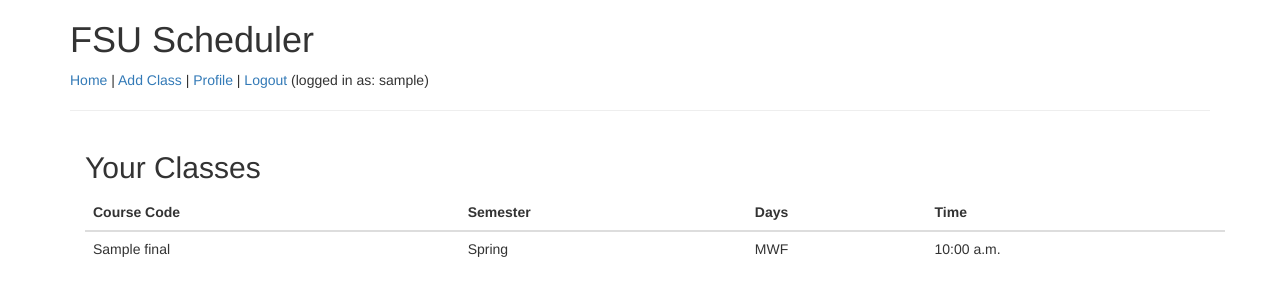
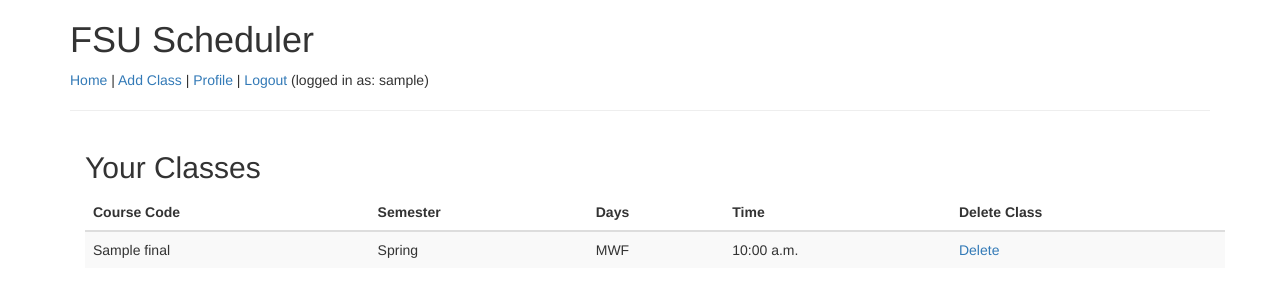
Before and after one commit to CIS4930btc/FSUScheduler, a Django app: page /user/profile/classes/ in a window 1280 px wide. Shown: the top 300 px of the page. Run offline with Django 3.2, Linux system fonts and the light colour scheme; a user stored in the database is signed in; tables that the repository leaves empty hold one stand-in row (values such as "Sample post"); some libraries are stand-ins or nearby versions.

Commit message:
Add delete class functionality, message for 0 classes on profile/classes and profile/finals views

```diff
--- a/fsuscheduler/settings.py
+++ b/fsuscheduler/settings.py
@@ -123,4 +123,6 @@
 
 LOGIN_REDIRECT_URL = 'home'
 
+LOGIN_URL = '/user/login'
+
 CRISPY_TEMPLATE_PACK = 'bootstrap3'
--- a/fsuscheduler/urls.py
+++ b/fsuscheduler/urls.py
@@ -21,6 +21,7 @@
 from .views import RegisterView, LoginView, LogoutView
 from .views import AddClassView
 from .views import ProfileView, ProfileFinalsView, ProfileClassesView
+from .views import DeleteClassView
 
 urlpatterns = [
     url(r'^$', HomePageView.as_view(), name='home'),
@@ -32,6 +33,7 @@
     url(r'^user/profile/classes/$', ProfileClassesView.as_view(), name='profile_classes'),
     url(r'^user/profile/finals/$', ProfileFinalsView.as_view(), name='profile_finals'),
     url(r'^user/add-class/$', AddClassView.as_view(), name='add_class'),
+    url(r'^user/delete-class/(?P<classId>\d+)/$', DeleteClassView, name='delete_class'),
 
     url(r'^admin/', admin.site.urls),
 ]
--- a/fsuscheduler/views.py
+++ b/fsuscheduler/views.py
@@ -1,7 +1,7 @@
 # -*- coding: utf-8 -*-
 from __future__ import unicode_literals
-from django.http import HttpResponse
-from django.shortcuts import render
+from django.http import HttpResponse, HttpResponseRedirect
+from django.shortcuts import render, get_object_or_404
 from django.views import generic
 from .forms import RegistrationForm, LoginForm, AddClassForm
 from django.contrib.auth.models import User
@@ -57,9 +57,9 @@
 
 #Bethany Sanders
 class AddClassView(views.LoginRequiredMixin,
-                views.FormValidMessageMixin,
-                views.FormInvalidMessageMixin,
-                generic.CreateView):
+                   views.FormValidMessageMixin,
+                   views.FormInvalidMessageMixin,
+                   generic.CreateView):
     form_class = AddClassForm
     template_name = 'user/add_class.html'
     form_valid_message = "The information you entered has been added to your class list."
@@ -85,11 +85,13 @@
         form.instance.user_name = self.request.user
         return super(AddClassView, self).form_valid(form)
 
-class ProfileView(generic.TemplateView):
+class ProfileView(views.LoginRequiredMixin,
+                  generic.TemplateView):
     template_name = "user/profile.html"
 
 #Bethany Sanders
-class ProfileFinalsView(TemplateView):
+class ProfileFinalsView(views.LoginRequiredMixin,
+                        generic.TemplateView):
         template_name = 'user/finals.html'
         model = Final
 
@@ -103,7 +105,8 @@
             query_results = Final.objects.all().filter(user_name = self.request.user)
             return query_results
 
-class ProfileClassesView(TemplateView):
+class ProfileClassesView(views.LoginRequiredMixin,
+                         generic.TemplateView):
         template_name = 'user/classes.html'
         model = Final
 
@@ -119,3 +122,9 @@
                 time = time[:-3]
                 setattr(c, 'class_time', time)
             return classes
+
+def DeleteClassView(request, classId):
+    classToDelete = get_object_or_404(Final, pk=classId)
+    if getattr(classToDelete, 'user_name_id') is request.user.id:
+        classToDelete.delete()
+    return HttpResponseRedirect(reverse_lazy('profile_classes'))
--- a/templates/user/classes.html
+++ b/templates/user/classes.html
@@ -4,6 +4,7 @@
 
 {% block content %}
     <h2>Your Classes</h2>
+    {% if classes|length %}
         <table class="table table-striped">
             <thead class="thead-inverse">
                 <tr>
@@ -11,10 +12,10 @@
                     <th>Semester</th>
                     <th>Days</th>
                     <th>Time</th>
+                    <th>Delete Class</th>
                 </tr>
             </thead>
             <tbody>
-        <tr>
               {% for class in classes %}
               <tr>
                   <td>{{ class.class_name }}</td>
@@ -25,7 +26,11 @@
                   {% endif %}
                   <td>{{ class.class_day }}</td>
                   <td>{{ class.class_time }} {{ class.class_timeframe }}</td>
+                  <td><a href="{% url 'delete_class' classId=class.id %}">Delete</a></td>
               </tr>
               {% endfor %}
         </table>
+    {% else %}
+	You haven't added any classes <a href="{% url 'add_class' %}">yet</a>.
+    {% endif %}
 {% endblock %}
--- a/templates/user/finals.html
+++ b/templates/user/finals.html
@@ -5,6 +5,7 @@
 
 {% block content %}
     <h2>Your Finals</h2>
+    {% if query_results|length %}
         <table class="table table-striped">
           <thead class="thead-inverse">
             <tr>
@@ -21,4 +22,7 @@
               </tr>
             {% endfor %}
         </table>
+    {% else %}
+	You haven't added any classes <a href="{% url 'add_class' %}">yet</a>.
+    {% endif %}
 {% endblock %}
```
Lines whose indentation alone changed are shown as unchanged.
